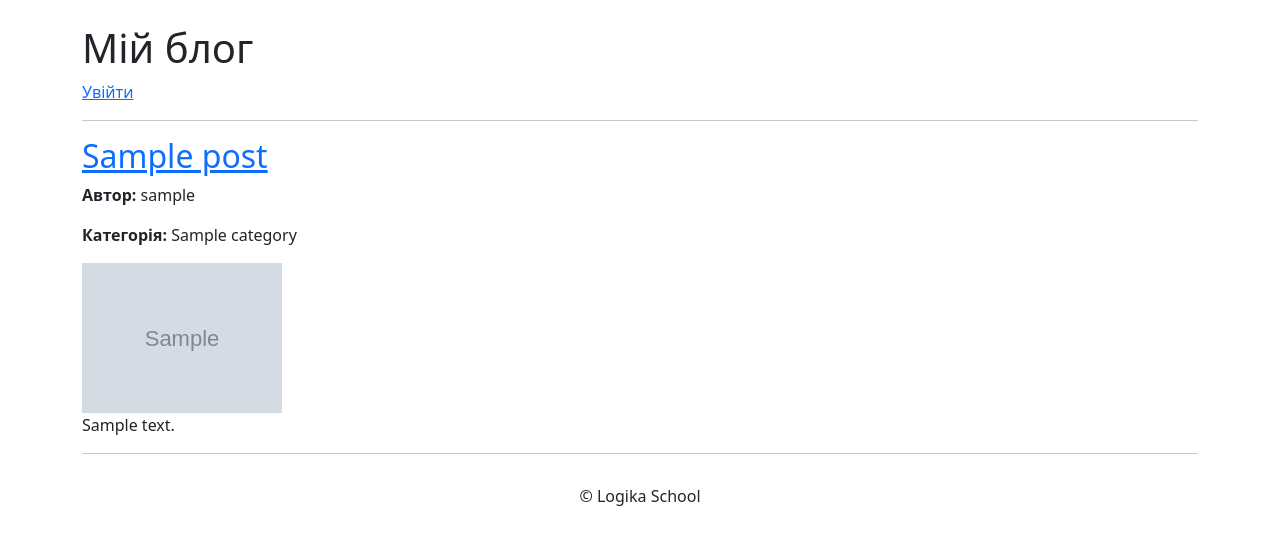
After one commit to MrWir4uk/blog, a Django app: page / in a window 1280 px wide. The commit adds this page. Shown: the top 545 px of the page. Run offline with Django 5.2, Linux system fonts and the light colour scheme; tables that the repository leaves empty hold one stand-in row (values such as "Sample post"); grey boxes marked "Sample" are stand-in pictures.

Commit message:
Add templates for creating, listing, and viewing blog posts
- Created `create_post.html` for the post creation form with CSRF protection.
- Added `post_detail.html` to display individual post details including title, author, category, status, image, content, and creation date.
- Implemented `post_list.html` to show a list of posts with links to individual post details, user authentication checks, and a message for no posts available.

```diff
--- a/blog/urls.py
+++ b/blog/urls.py
@@ -22,6 +22,8 @@ from . import settings
 
 urlpatterns = [
     path('admin/', admin.site.urls),
-    path('', include('main.urls')),
-    path('', include('accounts.urls')),
+
+    path('', include('main.urls')),  # блог
+
+    path('accounts/', include('accounts.urls')),  # логін, реєстрація
 ] + static(settings.MEDIA_URL, document_root=settings.MEDIA_ROOT)
--- a/main/models.py
+++ b/main/models.py
@@ -2,6 +2,22 @@ from django.db import models
 from django.contrib.auth.models import User
 from django.utils.text import slugify
 from django.core.validators import MinValueValidator, MaxValueValidator
+from django.db.models.signals import post_save
+from django.dispatch import receiver
+from django.contrib.auth.models import User
+
+
+@receiver(post_save, sender=User)
+def create_user_profile(sender, instance, created, **kwargs):
+    if created:
+        Profile.objects.create(user=instance)
+
+
+@receiver(post_save, sender=User)
+def save_user_profile(sender, instance, **kwargs):
+    if hasattr(instance, 'profile'):
+        instance.profile.save()
+
 
 
 class Profile(models.Model):
--- a/main/urls.py
+++ b/main/urls.py
@@ -2,6 +2,8 @@ from django.urls import path
 from . import views
 
 urlpatterns = [
-    # Визнач тут свої URL-шляхи
-
+    path('', views.post_list, name='post_list'),
+    path('post/<int:pk>/', views.post_detail, name='post_detail'),  # деталі поста
+    path('create/', views.create_post, name='create_post'),  # створення поста
+    path('profile/', views.profile_view, name='profile'),  # мій профіль
 ]
--- a/main/views.py
+++ b/main/views.py
@@ -1,8 +1,46 @@
-from django.shortcuts import render
+from django.shortcuts import render, get_object_or_404, redirect
 from django.contrib.auth.decorators import login_required
+from .models import Post
+from .forms import PostForm
+from django.contrib import messages
+from django.shortcuts import redirect
+
+
+def post_list(request):
+    posts = Post.objects.filter(status='published')
+    return render(request, 'post_list.html', {'posts': posts})
+
+
+def post_detail(request, pk):
+    post = get_object_or_404(Post, pk=pk)
+    return render(request, 'post_detail.html', {'post': post})
+
+
+@login_required
+def create_post(request):
+    # Перевірка ролі або адміна
+    if request.user.profile.role != 'author' and not request.user.is_superuser:
+        messages.error(request, "Тільки автори та адміни можуть створювати пости.")
+        return redirect('post_list')
+
+    if request.method == "POST":
+        form = PostForm(request.POST, request.FILES)
+        if form.is_valid():
+            post = form.save(commit=False)
+            post.author = request.user
+            post.save()
+            form.save_m2m()
+            return redirect('post_detail', pk=post.pk)
+        else:
+            print(form.errors)
+    else:
+        form = PostForm()
+
+    return render(request, 'create_post.html', {'form': form})
+    return render(request, 'create_post.html', {'form': form})
+
 
 @login_required
 def profile_view(request):
     profile = request.user.profile
-
     return render(request, "profile.html", {'profile': profile})
--- /dev/null
+++ b/templates/post_list.html
@@ -0,0 +1,43 @@
+{% extends 'base.html' %}
+
+{% block content %}
+
+
+<h1>Мій блог</h1>
+
+{% if user.is_authenticated %}
+    <p>
+        Вітаю, {{ user.username }} |
+        <a href="/profile/">Профіль</a> |
+        <a href="/create/">Створити пост</a>
+    </p>
+{% else %}
+    <p><a href="/accounts/login/">Увійти</a></p>
+{% endif %}
+
+<hr>
+
+{% for post in posts %}
+    <div style="margin-bottom: 30px;">
+        <h2>
+            <a href="/post/{{ post.id }}/">
+                {{ post.title }}
+            </a>
+        </h2>
+
+        <p><strong>Автор:</strong> {{ post.author.username }}</p>
+        <p><strong>Категорія:</strong> {{ post.category }}</p>
+
+        {% if post.image %}
+            <img src="{{ post.image.url }}" width="200">
+        {% endif %}
+
+        <p>{{ post.content|truncatewords:20 }}</p>
+
+        <hr>
+    </div>
+{% empty %}
+    <p>Поки що немає постів 😢</p>
+{% endfor %}
+
+{% endblock %}
```
Also changed, not shown: main/forms.py (+8 -0 lines), templates/create_post.html (added, +12 -0 lines), templates/post_detail.html (added, +21 -0 lines), templates/profile.html (+44 -1 lines), media/avatars/photo_2025-07-04_18-19-13.jpg (added), media/post_images/photo_2025-07-04_18-19-13.jpg (added), media/post_images/photo_2025-07-04_18-19-13_xV8mLBD.jpg (added).
